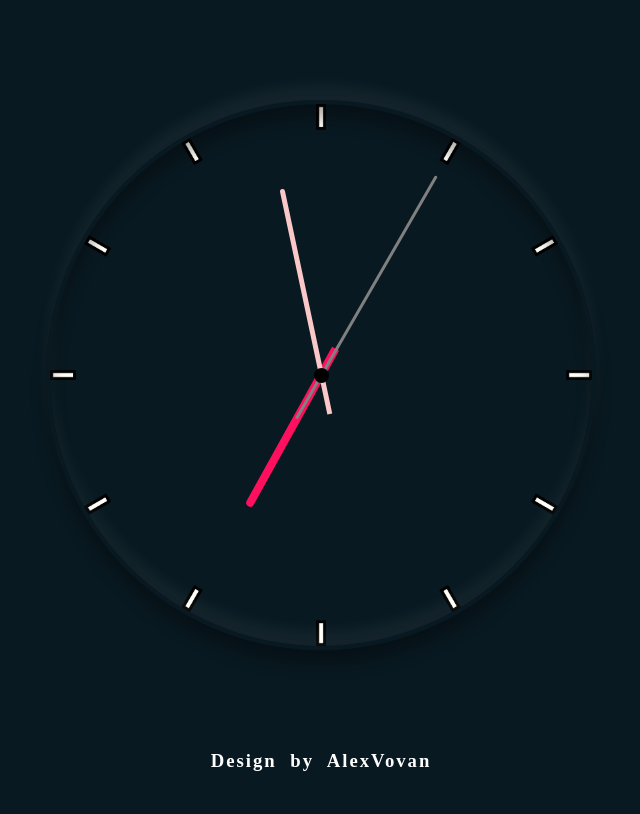
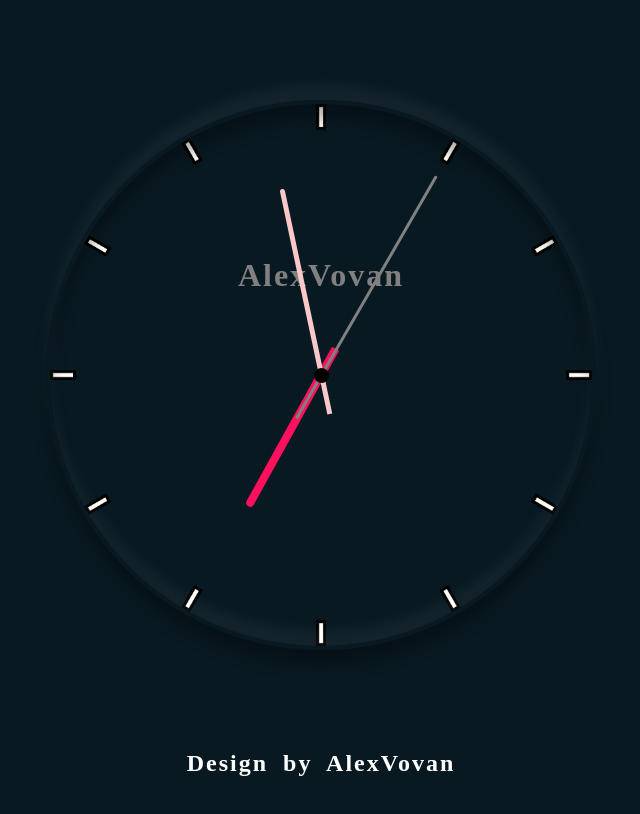
Before and after one commit to Alehnovich-Vladimir/js_clock, a plain HTML site: page index.html in a window 1280 px wide. Shown: the whole page, without its empty margins (319-959 px from the left). Drawn offline with Linux system fonts and the light colour scheme.

Commit message:
add new style

```diff
--- a/index.html
+++ b/index.html
@@ -11,6 +11,7 @@
 <body>
     <div class="wrapper">
         <div class="clock">
+            <h1>AlexVovan</h1>
             <div class="hour">
                 <div class="hr" id="hr"></div>
             </div>
@@ -22,7 +23,7 @@
             </div>
         </div>
         <div class="info">
-            <h3>Design by AlexVovan</h3>
+            <h2>Design by AlexVovan</h2>
         </div>
     </div>
 </body>
--- a/style.css
+++ b/style.css
@@ -104,3 +104,8 @@ body {
     z-index: 12;
     border-radius: 6px 6px 0 0;
 }
+
+h1 {
+    margin-bottom: 200px;
+    color: gray;
+}
```
